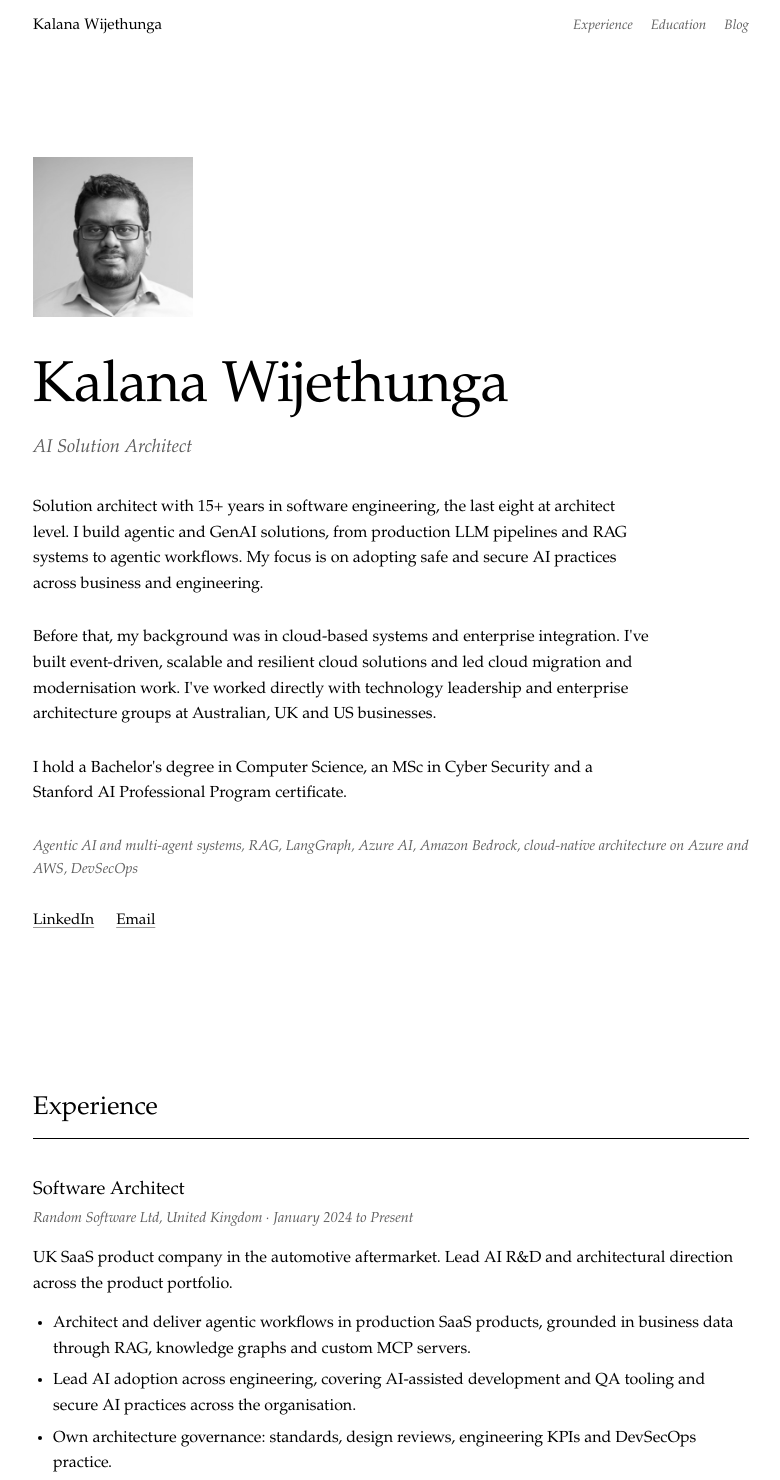
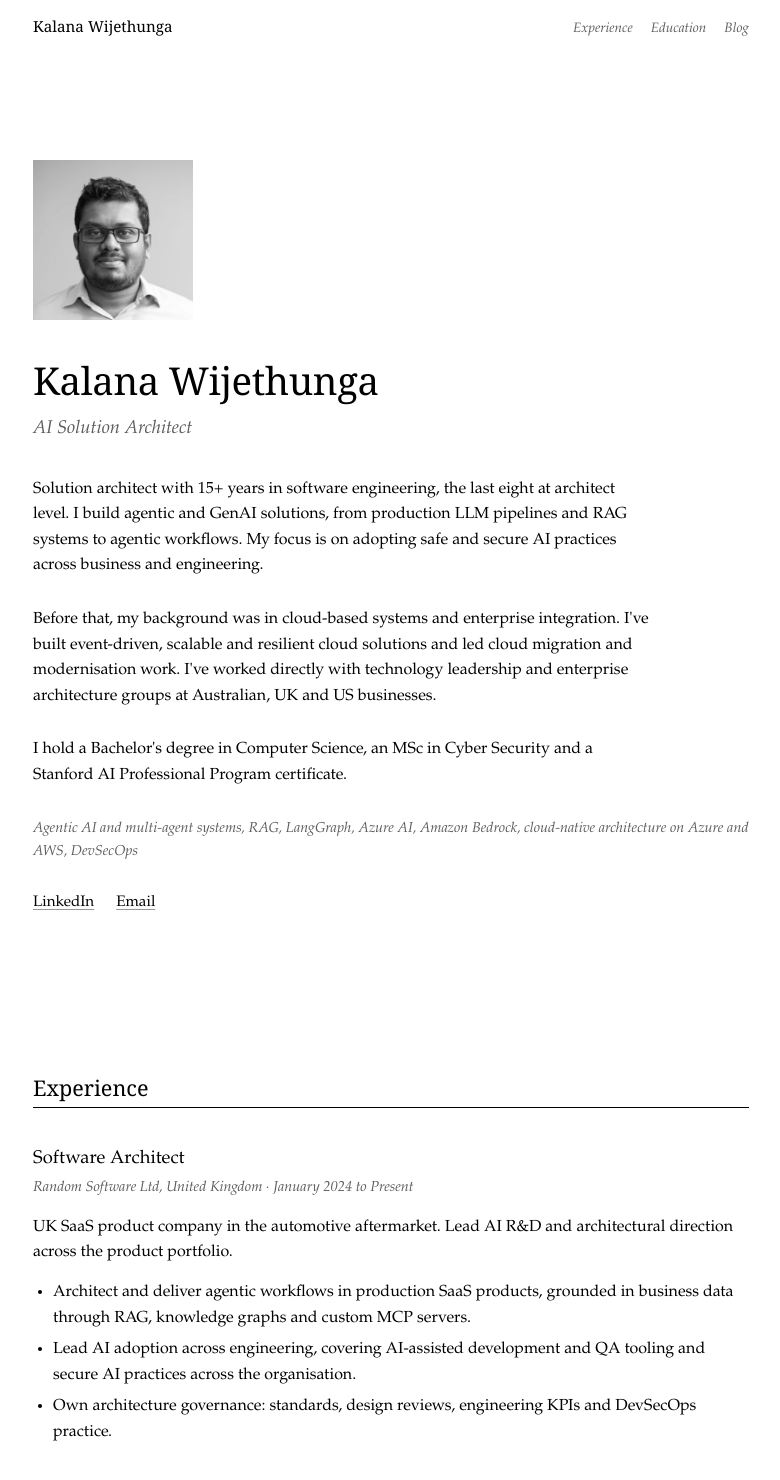
Before and after one commit to kalana/kalana.github.io, a plain HTML site: page index.html in a window 1280 px wide. Shown: the top 1480 px of the page, without its empty margins (249-1029 px from the left). Drawn offline with Linux system fonts and the light colour scheme.

Commit message:
typography and font adjustments

```diff
--- a/assets/header.js
+++ b/assets/header.js
@@ -15,6 +15,19 @@
 
   window.addEventListener("scroll", updateScroll, { passive: true });
   updateScroll();
+
+  // Measure the real width of the collapsing name parts so the animation matches the font in use.
+  var rests = header.querySelectorAll(".logo .rest");
+  function measure() {
+    rests.forEach(function (el) {
+      el.style.setProperty("--w", el.scrollWidth + "px");
+    });
+  }
+  measure();
+  window.addEventListener("load", measure);
+  if (document.fonts && document.fonts.ready) {
+    document.fonts.ready.then(measure);
+  }
 
   var toggle = header.querySelector(".menu-toggle");
   var nav = header.querySelector("nav.main");
--- a/index.html
+++ b/index.html
@@ -32,6 +32,9 @@
     "alumniOf": { "@type": "Organization", "name": "University of Colombo School of Computing" }
   }
   </script>
+  <link rel="preconnect" href="https://fonts.googleapis.com">
+  <link rel="preconnect" href="https://fonts.gstatic.com" crossorigin>
+  <link href="https://fonts.googleapis.com/css2?family=Noto+Serif:wght@400&display=swap" rel="stylesheet">
   <style>
     :root {
       --bg: #ffffff;
@@ -40,6 +43,7 @@
       --faint: #9a9a9a;
       --rule: #e2e2e2;
       --serif: "Iowan Old Style", "Palatino Linotype", Georgia, "Times New Roman", serif;
+      --display: "Noto Serif", "Iowan Old Style", Georgia, serif;
     }
     * { box-sizing: border-box; }
     html { scroll-behavior: smooth; scroll-padding-top: 64px; }
@@ -69,7 +73,7 @@
       display: flex; justify-content: space-between; align-items: baseline;
       flex-wrap: wrap; gap: 12px 32px;
     }
-    .logo { font-weight: 400; font-size: 0.95rem; text-decoration: none; color: var(--fg); }
+    .logo { font-family: var(--display); font-weight: 400; font-size: 0.95rem; text-decoration: none; color: var(--fg); }
     .logo:hover { text-decoration: underline; }
     nav.main { display: flex; gap: 18px; flex-wrap: wrap; font-size: 0.85rem; }
     nav.main a { text-decoration: none; color: var(--muted); font-style: italic; }
@@ -126,7 +130,7 @@
       filter: grayscale(100%);
     }
     .hero h1 {
-      font-weight: 400; font-size: clamp(2.4rem, 6vw, 3.6rem);
+      font-family: var(--display); font-weight: 400; font-size: clamp(1.6rem, 4vw, 2.4rem);
       line-height: 1.08; letter-spacing: -0.01em; margin: 0 0 14px;
     }
     .role { font-style: italic; color: var(--muted); font-size: 1.15rem; margin: 0 0 32px; }
@@ -137,8 +141,8 @@
     /* Sections */
     section { padding: 72px 0; }
     section h2 {
-      font-weight: 400; font-size: 1.6rem; line-height: 1.2;
-      color: var(--fg); margin: 0 0 40px; padding-bottom: 14px;
+      font-family: var(--display); font-weight: 400; font-size: 1.35rem; line-height: 1.2;
+      color: var(--fg); margin: 0 0 40px; padding-bottom: 6px;
       border-bottom: 1px solid var(--fg);
     }
 
@@ -170,7 +174,7 @@
 <body>
   <header class="site">
     <div class="container">
-      <a class="logo" href="#top" aria-label="Kalana Wijethunga"><span>K</span><span class="rest" style="--w:2.4em">alana</span><span class="gap">&nbsp;</span><span>W</span><span class="rest" style="--w:4.3em">ijethunga</span></a>
+      <a class="logo" href="#top" aria-label="Kalana Wijethunga"><span>K</span><span class="rest" style="--w:3em">alana</span><span class="gap">&nbsp;</span><span>W</span><span class="rest" style="--w:5.2em">ijethunga</span></a>
       <button class="menu-toggle" type="button" aria-label="Menu" aria-expanded="false" aria-controls="site-nav"><span></span><span></span><span></span></button>
       <nav class="main" id="site-nav">
         <a href="#experience">Experience</a>
```
